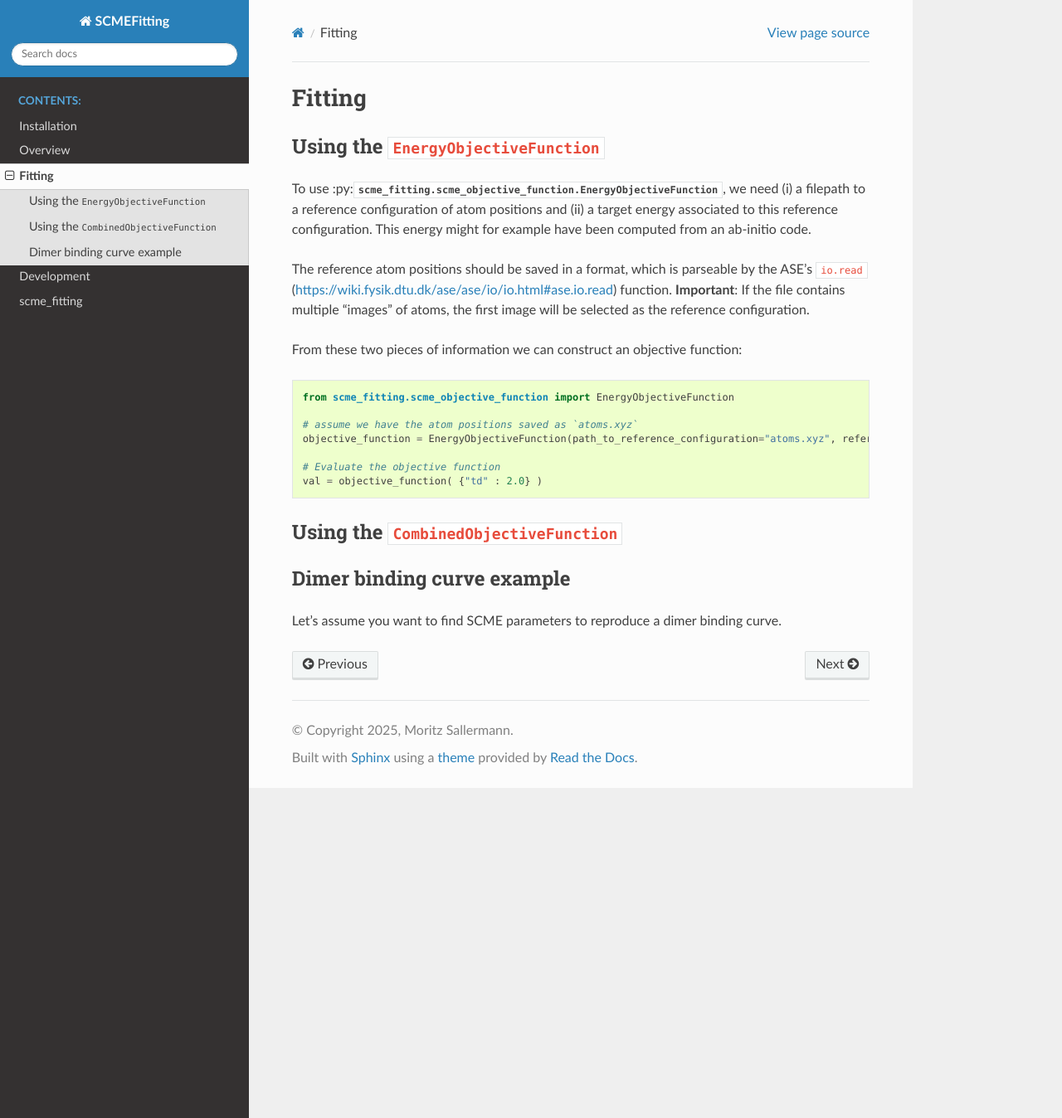
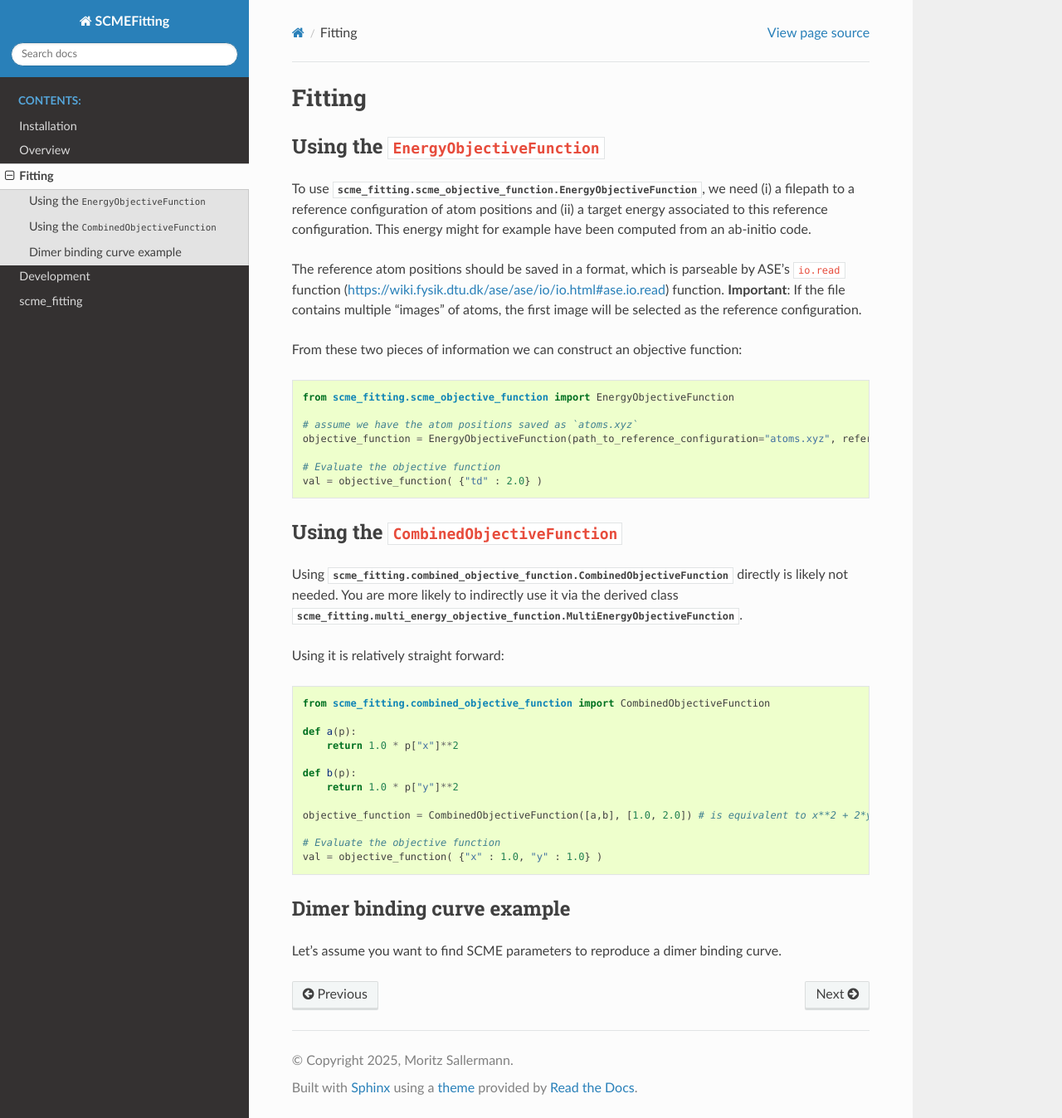
Before and after one commit to MSallermann/chemfit, a Sphinx documentation site: the page built from docs/src/usage/fitting.rst, in a window 1280 px wide and 1348 px high. Shown: the whole window at 83% size. Built offline with Sphinx 7.4.7 and the Read the Docs theme 3.1.0, drawn with Linux system fonts in a browser that asks for light colours.

Commit message:
Some general improvements to docs

```diff
--- a/docs/src/development/development.rst
+++ b/docs/src/development/development.rst
@@ -3,6 +3,7 @@ Development
 #######################
 
 This page contains some pointers for people looking to develop the SCMEFitting package.
+
 
 =============================
 Installation
@@ -14,6 +15,7 @@ To ease development, check out the git repository and perform an editable instal
 
     git clone git@github.com:MSallermann/SCMEFitting.git
     pip install -e SCMEFitting
+
 
 =============================
 Running the unit tests
--- a/docs/src/usage/fitting.rst
+++ b/docs/src/usage/fitting.rst
@@ -5,9 +5,9 @@ Fitting
 
 Using the ``EnergyObjectiveFunction``
 ########################################
-To use :py::class:`scme_fitting.scme_objective_function.EnergyObjectiveFunction`, we need (i) a filepath to a reference configuration of atom positions and (ii) a target energy associated to this reference configuration. This energy might for example have been computed from an ab-initio code.
+To use :py:class:`scme_fitting.scme_objective_function.EnergyObjectiveFunction`, we need (i) a filepath to a reference configuration of atom positions and (ii) a target energy associated to this reference configuration. This energy might for example have been computed from an ab-initio code.
 
-The reference atom positions should be saved in a format, which is parseable by the ASE's ``io.read`` (https://wiki.fysik.dtu.dk/ase/ase/io/io.html#ase.io.read) function.
+The reference atom positions should be saved in a format, which is parseable by ASE's ``io.read`` function (https://wiki.fysik.dtu.dk/ase/ase/io/io.html#ase.io.read) function.
 **Important**: If the file contains multiple "images" of atoms, the first image will be selected as the reference configuration.
 
 From these two pieces of information we can construct an objective function:
@@ -24,7 +24,26 @@ From these two pieces of information we can construct an objective function:
 
 
 Using the ``CombinedObjectiveFunction``
-########################################
+#########################################
+Using :py:class:`scme_fitting.combined_objective_function.CombinedObjectiveFunction` directly is likely not needed.
+You are more likely to indirectly use it via the derived class :py:class:`scme_fitting.multi_energy_objective_function.MultiEnergyObjectiveFunction`.
+
+Using it is relatively straight forward:
+
+.. code-block:: python
+
+    from scme_fitting.combined_objective_function import CombinedObjectiveFunction
+
+    def a(p):
+        return 1.0 * p["x"]**2
+
+    def b(p):
+        return 1.0 * p["y"]**2
+
+    objective_function = CombinedObjectiveFunction([a,b], [1.0, 2.0]) # is equivalent to x**2 + 2*y**2
+
+    # Evaluate the objective function
+    val = objective_function( {"x" : 1.0, "y" : 1.0} )
 
 
 Dimer binding curve example
--- a/docs/src/usage/general.rst
+++ b/docs/src/usage/general.rst
@@ -36,7 +36,7 @@ In this simple example we define a quadratic objective function with two degrees
 The builtin objective functions
 ##############################################
 
-The core utility provided by this package are the builtin objective functions. Currently, there are three different provided objective functions:
+The core utility provided by this package are the builtin objective functions. Currently, these are the provied objective functions
 
 :py:class:`scme_fitting.scme_objective_function.EnergyObjectiveFunction`:
     An objective function based on the squared energy difference, given by ``weight * (e_cur - e_target)**2``
@@ -46,3 +46,6 @@ The core utility provided by this package are the builtin objective functions. C
 
 :py:class:`scme_fitting.combined_objective_function.CombinedObjectiveFunction`:
     This is a utility class, used to add several objective functions (optionally weighing) them into a single combined objective function.
+
+:py:class:`scme_fitting.multi_energy_objective_function.MultiEnergyObjectiveFunction`:
+    This is a utility class derived from CombinedObjectiveFunction. It is used to combine several reference configurations and energies into a single objective function.
```
Also changed, not shown: docs/src/api/scme_fitting.rst (+22 -6 lines), 2 other files.
